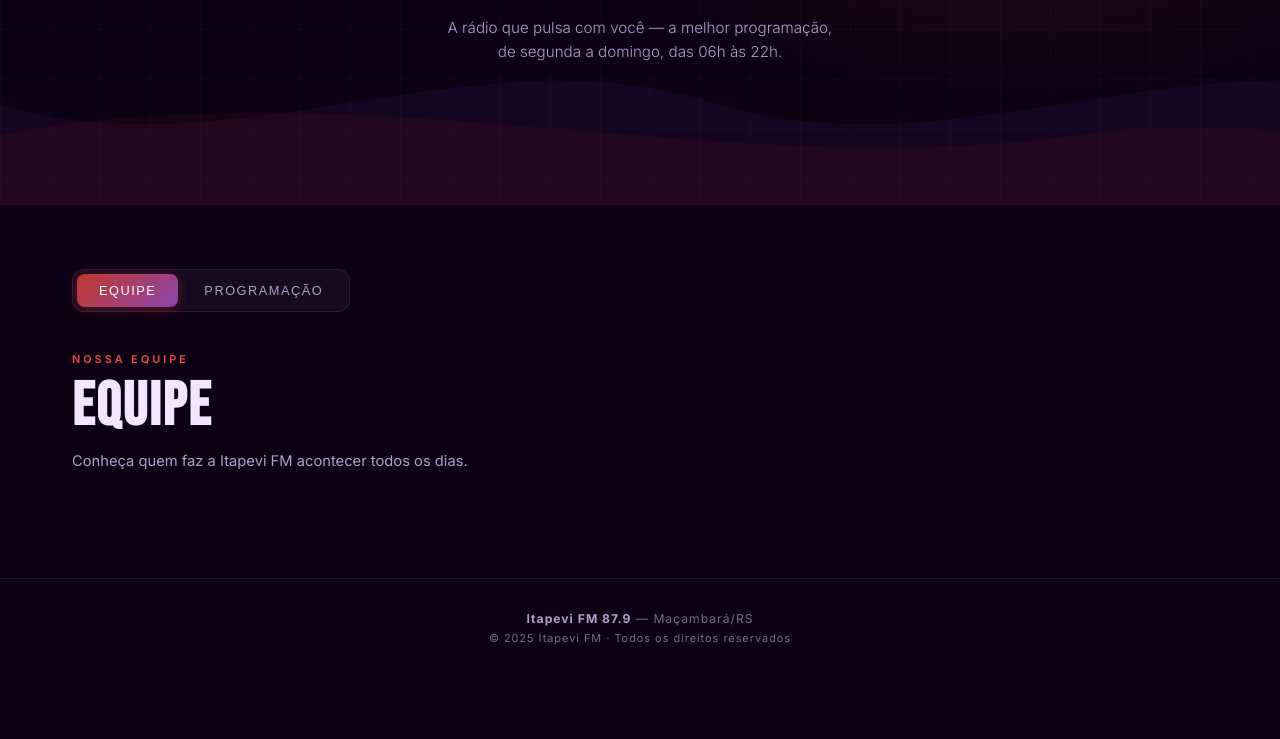
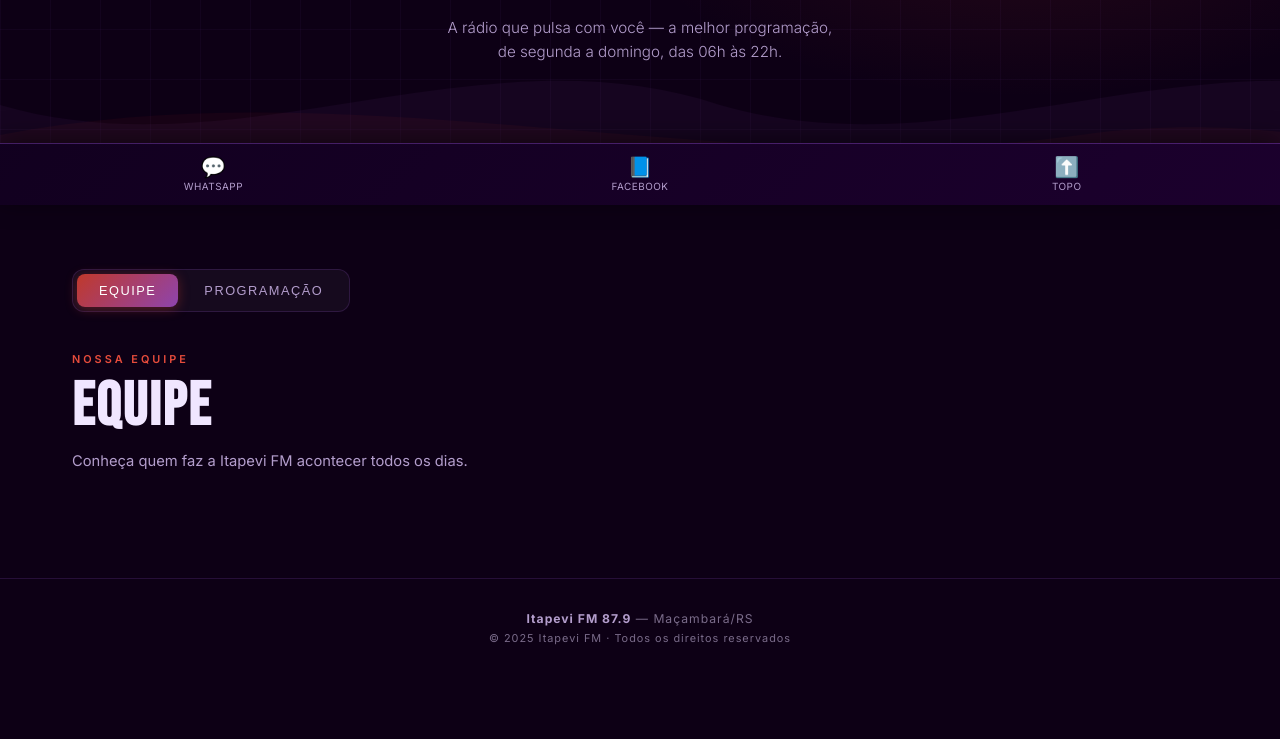
Before and after one commit to Paulinhorocha/itapevifm, a website: page index.html in a window 1280 px wide. Shown: the part 595-1334 px from the top of the page. Before the commit the page ends 1272 px from the top, so only its background shows below. Drawn offline with nearby package versions, Linux system fonts and the light colour scheme; no server answers.

Commit message:
Itapevi FM Site - 2 0 - Menu Footer app

```diff
--- a/index.html
+++ b/index.html
@@ -2,7 +2,7 @@
 <html lang="pt-BR">
 <head>
 <meta charset="UTF-8">
-<meta name="viewport" content="width=device-width, initial-scale=1.0">
+<meta name="viewport" content="width=device-width, initial-scale=1.0, viewport-fit=cover">
 <meta name="theme-color" content="#0d0015">
 <title>Itapevi FM 87.9 — Maçambará</title>
 <link href="https://fonts.googleapis.com/css2?family=Bebas+Neue&family=Inter:wght@300;400;500;600;700&display=swap" rel="stylesheet">
@@ -50,6 +50,30 @@
   padding: 0 1.5rem; gap: 1rem;
   box-shadow: 0 4px 24px rgba(0,0,0,0.5), 0 1px 0 rgba(180,100,255,0.1);
 }
+
+/* APP FOOTER NAV */
+#appFooterNav {
+  position: fixed; bottom: 0; left: 0; right: 0; z-index: 1000;
+  height: calc(62px + env(safe-area-inset-bottom, 0px));
+  padding-bottom: env(safe-area-inset-bottom, 0px);
+  background: linear-gradient(135deg, rgba(18,0,32,0.98), rgba(28,0,46,0.98));
+  backdrop-filter: blur(20px);
+  border-top: 1px solid var(--border2);
+  box-shadow: 0 -4px 24px rgba(0,0,0,0.5);
+  display: flex;
+}
+.app-footer-btn {
+  flex: 1; display: flex; flex-direction: column; align-items: center; justify-content: center;
+  gap: 3px; color: var(--text2); text-decoration: none; background: none; border: none;
+  cursor: pointer; font-family: 'Inter', sans-serif; transition: color 0.2s, background 0.2s;
+  -webkit-tap-highlight-color: transparent;
+}
+.app-footer-btn:hover, .app-footer-btn:active { color: var(--text); background: rgba(255,255,255,0.04); }
+.app-footer-btn .icon { font-size: 1.25rem; line-height: 1; }
+.app-footer-btn .label { font-size: 0.62rem; letter-spacing: 0.5px; text-transform: uppercase; }
+.app-footer-btn.whatsapp .icon { color: #25D366; }
+.app-footer-btn.facebook .icon { color: #1877F2; }
+body { padding-bottom: calc(62px + env(safe-area-inset-bottom, 0px)); }
 .topbar-logo {
   flex-shrink: 0; display: flex; align-items: center; gap: 10px;
 }
@@ -615,6 +639,21 @@
   <p style="margin-top:5px;font-size:0.68rem;">© 2025 Itapevi FM · Todos os direitos reservados</p>
 </footer>
 
+<div id="appFooterNav">
+  <a class="app-footer-btn whatsapp" href="https://wa.me/5555933005230?text=Ol%C3%A1!%20Vim%20atrav%C3%A9s%20do%20site%20da%20Itapevi%20FM." target="_blank" rel="noopener">
+    <span class="icon">💬</span>
+    <span class="label">WhatsApp</span>
+  </a>
+  <a class="app-footer-btn facebook" href="https://www.facebook.com/radioitapeviFM87.9" target="_blank" rel="noopener">
+    <span class="icon">📘</span>
+    <span class="label">Facebook</span>
+  </a>
+  <button class="app-footer-btn" onclick="window.scrollTo({top:0,behavior:'smooth'})">
+    <span class="icon">⬆️</span>
+    <span class="label">Topo</span>
+  </button>
+</div>
+
 <script src="https://cdn.jsdelivr.net/npm/@supabase/supabase-js@2/dist/umd/supabase.min.js"></script>
 <script>
 // ══════════════════════════════════════════
```
